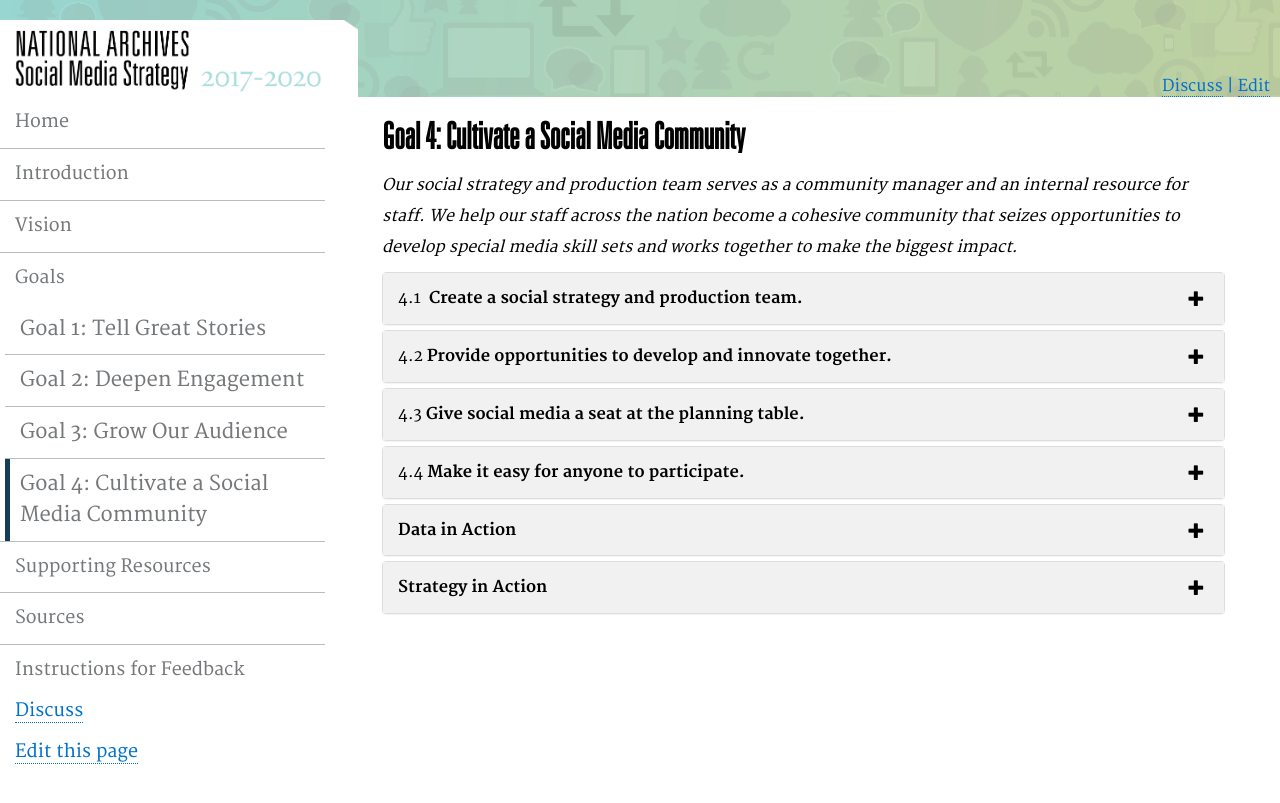
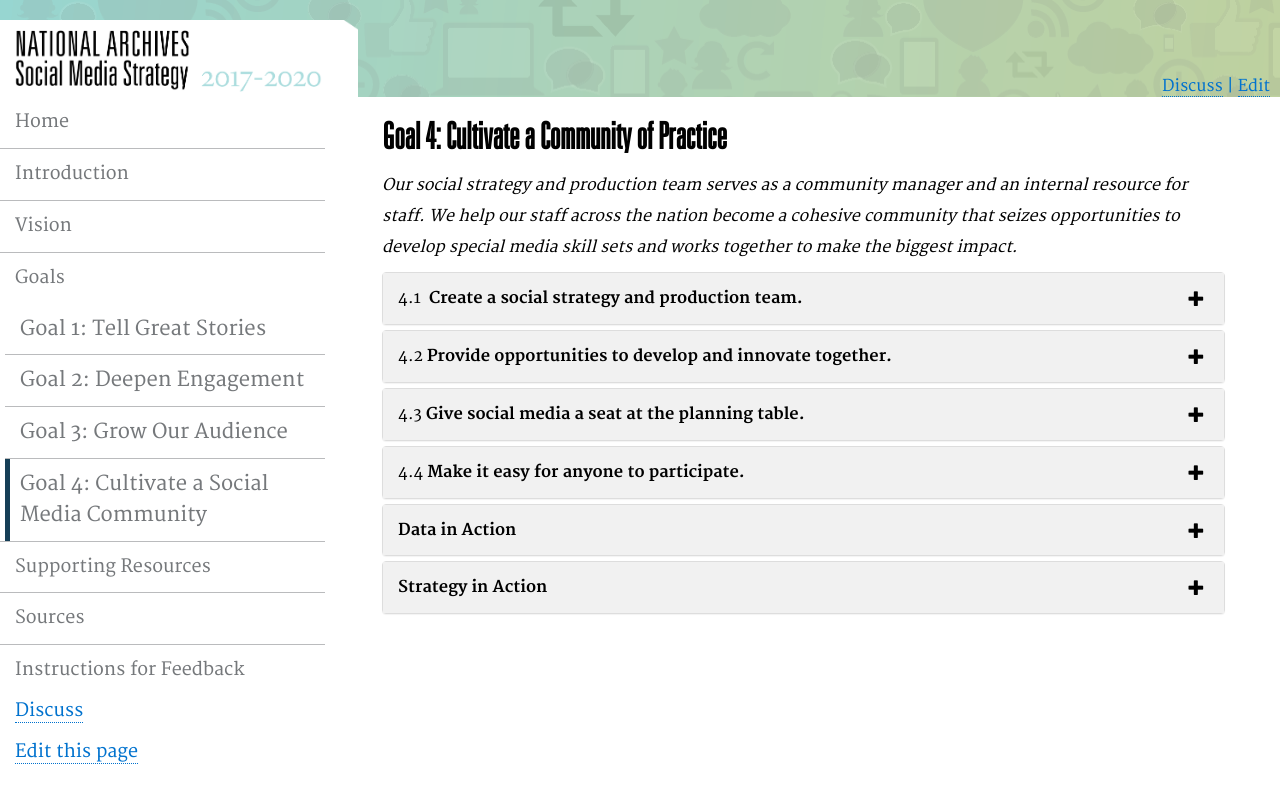
Before and after one commit to usnationalarchives/social-media-strategy, a Jekyll site: the page built from pages/goal4.md, in a window 1280 px wide. Shown: the top 803 px of the page. Built offline with Jekyll 4.4.1, drawn with Linux system fonts in a browser that asks for light colours.

Commit message:
Update goal4.md

```diff
--- a/pages/goal4.md
+++ b/pages/goal4.md
@@ -1,11 +1,11 @@
 ---
 layout: page
-title: "Social Media Strategy | Goal 4: Cultivate a Social Media Community"
+title: "Social Media Strategy | Goal 4: Cultivate a Community of Practice"
 permalink: /goal4/
 description: ""
 ---
 
-## Goal 4: Cultivate a Social Media Community
+## Goal 4: Cultivate a Community of Practice
 
 <em>Our social strategy and production team serves as a community manager and an internal resource for staff. We help our staff across the nation become a cohesive community that seizes opportunities to develop special media skill sets and works together to make the biggest impact.</em>
 
```
